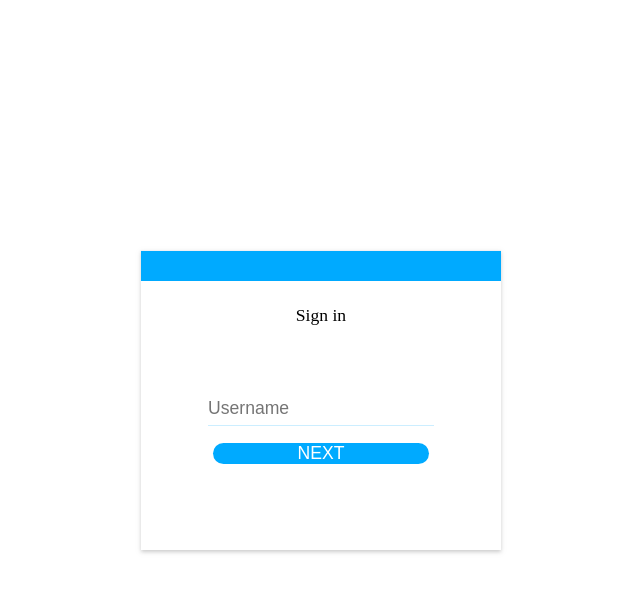
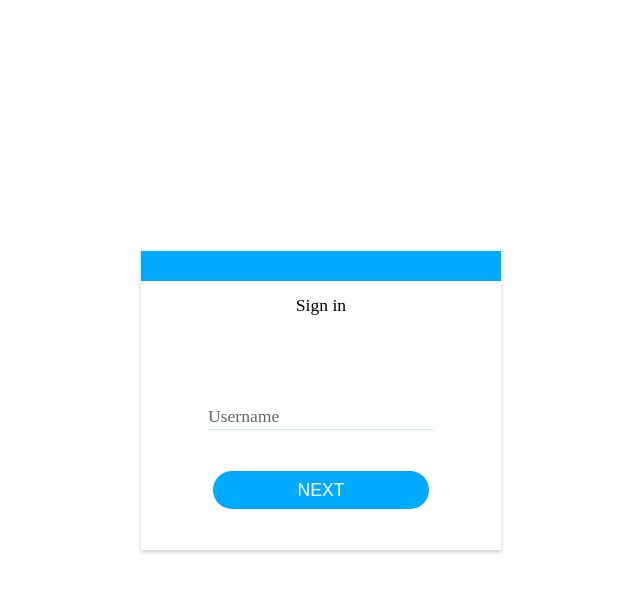
Before and after one commit to ThomasTW935/Class-Scheduling-System, a PHP site: page /login.php in a window 1280 px wide. Shown: the top 593 px of the page, without its empty margins (319-959 px from the left). Run offline with PHP 8.4, Linux system fonts and the light colour scheme.

Commit message:
Admin Login Design 1.1

```diff
--- a/login.php
+++ b/login.php
@@ -13,7 +13,10 @@
 <body>
    <form class="form" action="includes/login.inc.php" method="POST">
       <label class="form__Label">Sign in</label>
-      <input class="form__Input" type="text" name="username" placeholder="Username" required>
+      <div>
+         <label for="input-username" class="form__Label--focus">Username</label>
+         <input class="form__Input" id="input-username" type="text" name="username" required>
+      </div>
       <!-- <input class="form__Input" type="password" name="password" placeholder="Password" required> -->
       <button  class="form__Button" type="submit" name="login-Submit">NEXT</button>
    </form>
--- a/styles/login.css
+++ b/styles/login.css
@@ -30,9 +30,9 @@ body a {
   -webkit-box-direction: normal;
       -ms-flex-direction: column;
           flex-direction: column;
-  -webkit-box-pack: center;
-      -ms-flex-pack: center;
-          justify-content: center;
+  -webkit-box-pack: space-evenly;
+      -ms-flex-pack: space-evenly;
+          justify-content: space-evenly;
   -webkit-box-align: center;
       -ms-flex-align: center;
           align-items: center;
@@ -42,11 +42,11 @@ body a {
 }
 
 .form::before {
-  content: "";
+  content: '';
+  height: 10%;
+  width: 100%;
   position: absolute;
   top: 0;
-  height: 10%;
-  width: 100%;
   background: #00aaff;
 }
 
@@ -56,15 +56,35 @@ body a {
 
 .form__Label {
   text-align: center;
+}
+
+.form div {
   position: relative;
-  top: -2em;
+  display: -ms-grid;
+  display: grid;
+  place-content: center;
+}
+
+.form div:focus-within .form__Label--focus {
+  opacity: 1;
+  font-size: 0.95rem;
+  -webkit-transform: translateY(-100%);
+          transform: translateY(-100%);
+}
+
+.form__Label--focus {
+  position: relative;
+  bottom: -2.5em;
+  opacity: 0.6;
+  cursor: text;
+  -webkit-transition: .3s ease-out;
+  transition: .3s ease-out;
 }
 
 .form__Input {
   border: none;
   border-bottom: 1px solid rgba(0, 170, 255, 0.2);
   padding: 1em 0 .3em;
-  margin: 1em 0;
 }
 
 .form__Input:focus {
@@ -77,5 +97,7 @@ body a {
   color: white;
   border: none;
   border-radius: 1000000px;
+  margin: 0 auto;
+  padding: .5em .2em;
 }
 /*# sourceMappingURL=login.css.map */
--- a/styles/login.scss
+++ b/styles/login.scss
@@ -8,16 +8,16 @@
    min-height: 300px;
    display:flex;
    flex-direction:column;
-   justify-content: center;
+   justify-content: space-evenly;
    align-items: center;
    border-top: 1px solid #f1f1f5;
    box-shadow: 0 2px 4px 0 rgba(181,181,181,.7);
    &::before{
-      content:"";
-      position:absolute;
-      top: 0;
+      content:'';
       height:10%;
       width:100%;
+      position:absolute;
+      top:0;
       background:rgba(0,170,255,1);
    }
    *{
@@ -25,17 +25,32 @@
    }
    &__Label{
       text-align: center;
+   }
+   div{
       position:relative;
-      top: -2em;
+      display:grid;
+      place-content: center;
+      &:focus-within .form__Label--focus{
+         opacity:1;
+         font-size:0.95rem;
+         transform: translateY(-100%);
+      }
+   }
+   &__Label--focus{
+      position:relative;
+      bottom: -2.5em;
+      opacity: 0.6;
+      cursor: text;
+      transition: .3s ease-out;
    }
    &__Input{
       border:none;
       border-bottom:1px solid rgba(0,170,255,0.2);
       padding: 1em 0 .3em;
-      margin: 1em 0;
       &:focus{
          border-bottom-color:rgba(0,170,255,1);
       }
+
    }
    &__Button{
       width:60%;
@@ -43,6 +58,8 @@
       color:white;
       border:none;
       border-radius:1000000px;
+      margin: 0 auto;
+      padding: .5em .2em;
    }
 
 }
```
Also changed, not shown: styles/index.css (+0 -20 lines), styles/studentview.css (+0 -92 lines), 3 other files.
